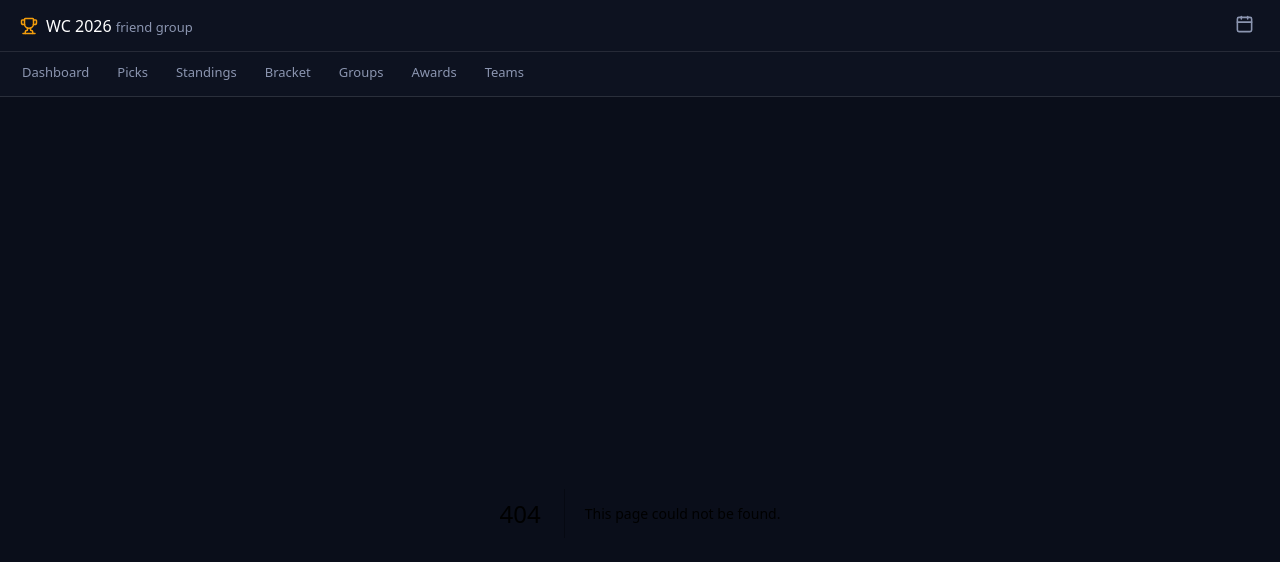
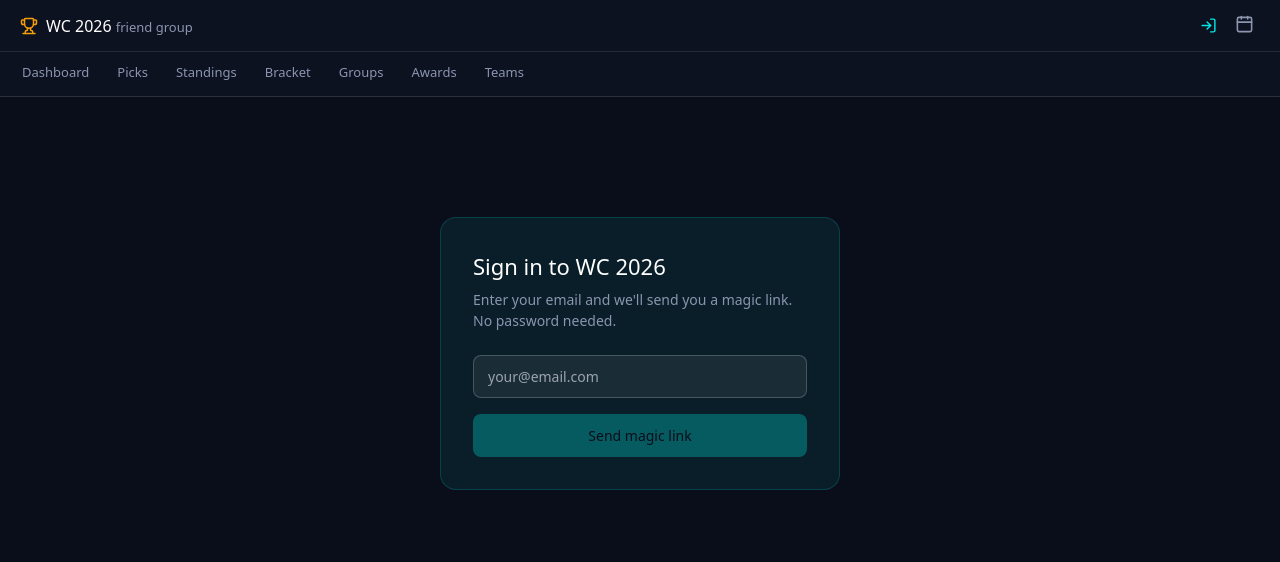
Before and after one commit to abumunoz-gitty/wc2026, a Next.js app: page /auth in a window 1280 px wide. Before the commit this address had no page. Shown: the top 562 px of the page. Built offline with nearby package versions, Linux system fonts and the light colour scheme.

Commit message:
fix group labels, away flag, auth page, topbar

```diff
--- /dev/null
+++ b/src/app/auth/page.tsx
@@ -0,0 +1,127 @@
+'use client'
+
+import { useState } from 'react'
+import { createClient } from '@/lib/supabase'
+
+export default function AuthPage() {
+  const [email, setEmail] = useState('')
+  const [sent, setSent] = useState(false)
+  const [loading, setLoading] = useState(false)
+  const [error, setError] = useState('')
+
+  async function handleSignIn() {
+    if (!email) return
+    setLoading(true)
+    setError('')
+
+    const supabase = createClient()
+    const { error } = await supabase.auth.signInWithOtp({
+      email,
+      options: {
+        emailRedirectTo: `${window.location.origin}/`,
+      },
+    })
+
+    if (error) {
+      setError(error.message)
+    } else {
+      setSent(true)
+    }
+    setLoading(false)
+  }
+
+  return (
+    <div style={{
+      minHeight: '60vh',
+      display: 'flex',
+      alignItems: 'center',
+      justifyContent: 'center',
+    }}>
+      <div style={{
+        background: 'rgba(0,232,228,0.07)',
+        border: '0.5px solid rgba(0,232,228,0.18)',
+        borderRadius: '16px',
+        padding: '32px',
+        width: '100%',
+        maxWidth: '400px',
+      }}>
+        {sent ? (
+          <div style={{ textAlign: 'center' }}>
+            <div style={{ fontSize: '32px', marginBottom: '16px' }}>📬</div>
+            <div style={{ fontSize: '18px', fontWeight: 500, color: '#fff', marginBottom: '8px' }}>
+              Check your email
+            </div>
+            <div style={{ fontSize: '14px', color: 'var(--muted)' }}>
+              We sent a magic link to <strong style={{ color: '#fff' }}>{email}</strong>.
+              Click it to sign in — no password needed.
+            </div>
+          </div>
+        ) : (
+          <>
+            <div style={{ marginBottom: '24px' }}>
+              <div style={{ fontSize: '22px', fontWeight: 500, color: '#fff', marginBottom: '6px' }}>
+                Sign in to WC 2026
+              </div>
+              <div style={{ fontSize: '14px', color: 'var(--muted)' }}>
+                Enter your email and we'll send you a magic link. No password needed.
+              </div>
+            </div>
+
+            <div style={{ marginBottom: '16px' }}>
+              <input
+                type="email"
+                placeholder="your@email.com"
+                value={email}
+                onChange={e => setEmail(e.target.value)}
+                onKeyDown={e => e.key === 'Enter' && handleSignIn()}
+                style={{
+                  width: '100%',
+                  padding: '10px 14px',
+                  fontSize: '14px',
+                  borderRadius: '8px',
+                  border: '0.5px solid rgba(255,255,255,0.2)',
+                  background: 'rgba(255,255,255,0.07)',
+                  color: '#fff',
+                  outline: 'none',
+                }}
+              />
+            </div>
+
+            {error && (
+              <div style={{
+                fontSize: '13px',
+                color: '#f87171',
+                marginBottom: '12px',
+                padding: '8px 12px',
+                background: 'rgba(248,113,113,0.1)',
+                borderRadius: '8px',
+                border: '0.5px solid rgba(248,113,113,0.3)',
+              }}>
+                {error}
+              </div>
+            )}
+
+            <button
+              onClick={handleSignIn}
+              disabled={loading || !email}
+              style={{
+                width: '100%',
+                padding: '11px',
+                fontSize: '14px',
+                fontWeight: 500,
+                borderRadius: '8px',
+                border: 'none',
+                background: loading || !email ? 'rgba(0,232,228,0.3)' : '#00E8E4',
+                color: '#0a0e1a',
+                cursor: loading || !email ? 'not-allowed' : 'pointer',
+                transition: 'background 0.15s',
+              }}
+            >
+              {loading ? 'Sending...' : 'Send magic link'}
+            </button>
+          </>
+        )}
+      </div>
+    </div>
+  )
+}
--- a/src/components/fixtures/FixtureCard.tsx
+++ b/src/components/fixtures/FixtureCard.tsx
@@ -84,7 +84,7 @@ export function FixtureCard({
         {/* Meta row */}
         <div style={{ display: 'flex', alignItems: 'center', justifyContent: 'space-between', marginBottom: '10px' }}>
           <span style={{ fontSize: '10px', color: 'var(--muted)', textTransform: 'uppercase', letterSpacing: '0.06em' }}>
-            {fixture.stage === 'group' ? `Group ${fixture.home_team.country_code} · Matchday` : fixture.stage.toUpperCase()}
+            {fixture.stage === 'group' ? `Group ${(fixture as any).group?.name ?? ''} · Matchday` : fixture.stage.toUpperCase()}
           </span>
           {isLive ? (
             <span style={{ display: 'flex', alignItems: 'center', gap: '5px', fontSize: '11px', color: '#f87171', fontWeight: 500 }}>
@@ -117,9 +117,9 @@ export function FixtureCard({
             )}
           </div>
 
-          <div style={{ display: 'flex', alignItems: 'center', gap: '8px', flexDirection: 'row-reverse' }}>
+          <div style={{ display: 'flex', alignItems: 'center', gap: '8px', justifyContent: 'flex-end' }}>
+            <span style={{ fontSize: '14px', fontWeight: 500, color: '#fff' }}>{fixture.away_team.name}</span>
             <span style={{ fontSize: '20px', lineHeight: 1 }}>{fixture.away_team.flag_emoji}</span>
-            <span style={{ fontSize: '14px', fontWeight: 500, color: '#fff' }}>{fixture.away_team.name}</span>
           </div>
         </div>
 
--- a/src/components/ui/TopBar.tsx
+++ b/src/components/ui/TopBar.tsx
@@ -2,15 +2,14 @@
 
 import Link from 'next/link'
 import { usePathname } from 'next/navigation'
-import { Calendar, Trophy } from 'lucide-react'
+import { Calendar, Trophy, LogIn } from 'lucide-react'
 
 export function TopBar() {
   const pathname = usePathname()
   const calActive = pathname === '/schedule'
 
   return (
-    <header
-      style={{
+    <header style={{
       background: 'var(--bg2)',
       borderBottom: '0.5px solid var(--border)',
       padding: '0 20px',
@@ -18,9 +17,11 @@ export function TopBar() {
       alignItems: 'center',
       justifyContent: 'space-between',
       height: '52px',
-      }}
-    >
-      <div style={{ display: 'flex', alignItems: 'center', gap: '8px' }}>
+    }}>
+      <Link href="/" style={{
+        display: 'flex', alignItems: 'center', gap: '8px',
+        textDecoration: 'none',
+      }}>
         <Trophy size={18} style={{ color: 'var(--gold)' }} />
         <span style={{ fontSize: '16px', fontWeight: 500, color: '#ffffff' }}>
           WC 2026{' '}
@@ -28,26 +29,37 @@ export function TopBar() {
             friend group
           </span>
         </span>
-      </div>
+      </Link>
+
+      <div style={{ display: 'flex', alignItems: 'center', gap: '4px' }}>
+        <Link
+          href="/auth"
+          style={{
+            display: 'flex', alignItems: 'center', justifyContent: 'center',
+            height: '44px', padding: '0 8px',
+            color: pathname === '/auth' ? 'var(--cyan)' : '#8b95b0',
+            textDecoration: 'none',
+            transition: 'color 0.15s',
+          }}
+        >
+          <LogIn size={17} />
+        </Link>
 
         <Link
           href="/schedule"
           aria-label="Full schedule"
           style={{
-          display: 'flex',
-          alignItems: 'center',
-          justifyContent: 'center',
-          height: '44px',
-          padding: '0 6px',
+            display: 'flex', alignItems: 'center', justifyContent: 'center',
+            height: '44px', padding: '0 6px',
             borderBottom: '2px solid transparent',
             color: calActive ? 'var(--cyan)' : '#8b95b0',
-          background: 'transparent',
             textDecoration: 'none',
             transition: 'color 0.15s',
           }}
         >
           <Calendar size={19} />
         </Link>
+      </div>
     </header>
   )
 }
```
Also changed, not shown: 2 other files (tests, documents, lock files or other folders). Lines whose indentation alone changed are shown as unchanged.
